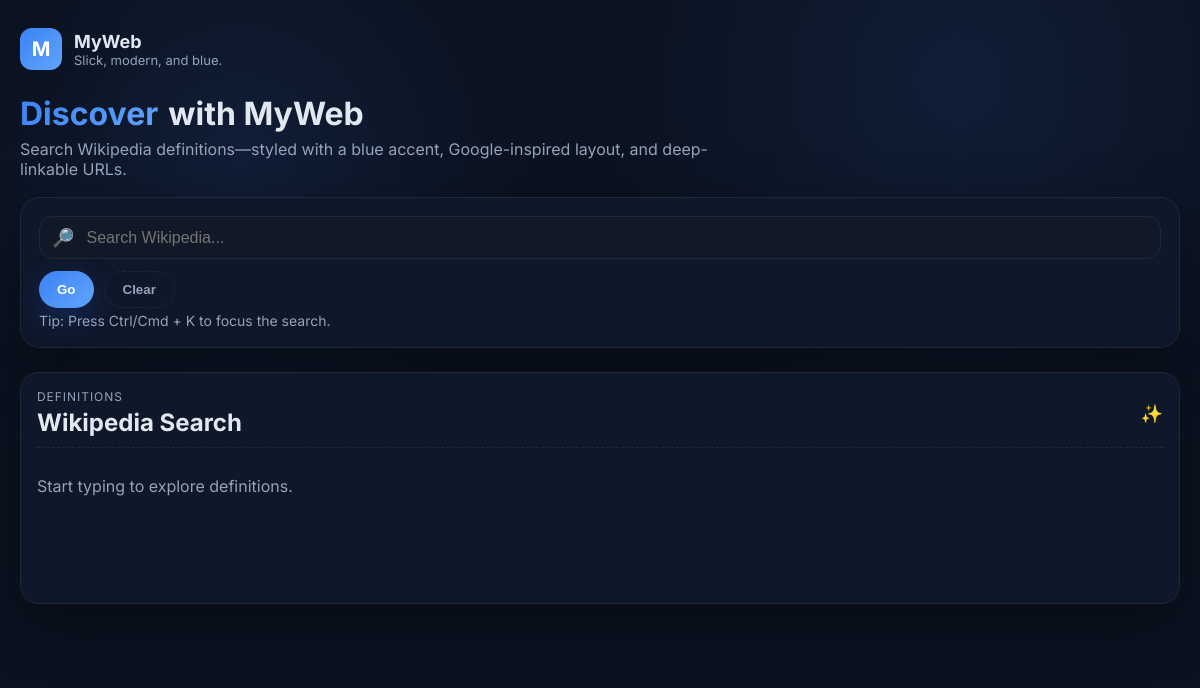
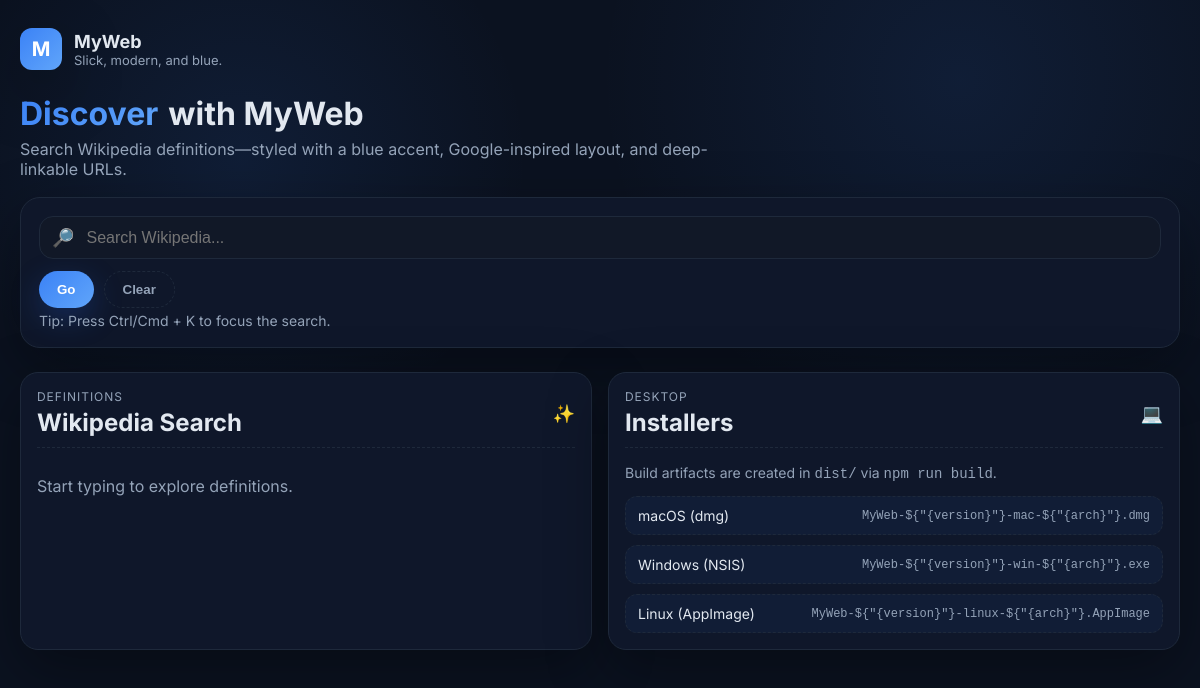
Before and after one commit to MylesYAY/MyWeb2.0, an Electron app: page index.html in a window 1200 px wide. Drawn offline with Linux system fonts and the light colour scheme.

Commit message:
Document installers and expose download info

```diff
--- a/index.html
+++ b/index.html
@@ -59,6 +59,33 @@
             <p>Start typing to explore definitions.</p>
           </div>
         </article>
+
+        <article class="panel" aria-live="polite">
+          <header class="panel-head">
+            <div>
+              <p class="eyebrow">Desktop</p>
+              <h2>Installers</h2>
+            </div>
+            <span class="sparkle">💻</span>
+          </header>
+          <div class="panel-body">
+            <p class="helper">Build artifacts are created in <code>dist/</code> via <code>npm run build</code>.</p>
+            <div class="download-list">
+              <div class="download-item">
+                <span>macOS (dmg)</span>
+                <code>MyWeb-${"{version}"}-mac-${"{arch}"}.dmg</code>
+              </div>
+              <div class="download-item">
+                <span>Windows (NSIS)</span>
+                <code>MyWeb-${"{version}"}-win-${"{arch}"}.exe</code>
+              </div>
+              <div class="download-item">
+                <span>Linux (AppImage)</span>
+                <code>MyWeb-${"{version}"}-linux-${"{arch}"}.AppImage</code>
+              </div>
+            </div>
+          </div>
+        </article>
       </section>
     </main>
   </div>
--- a/package.json
+++ b/package.json
@@ -11,6 +11,7 @@
   "build": {
     "appId": "com.myweb.desktop",
     "productName": "MyWeb",
+    "artifactName": "MyWeb-${version}-${os}-${arch}.${ext}",
     "directories": {
       "output": "dist"
     },
--- a/styles.css
+++ b/styles.css
@@ -272,6 +272,29 @@
   font-weight: 600;
 }
 
+.download-list {
+  display: grid;
+  gap: 10px;
+  margin-top: 8px;
+}
+
+.download-item {
+  display: flex;
+  justify-content: space-between;
+  align-items: center;
+  padding: 10px 12px;
+  border: 1px dashed var(--border);
+  border-radius: 12px;
+  background: rgba(59, 130, 246, 0.06);
+  color: var(--text);
+  font-size: 14px;
+}
+
+.download-item code {
+  color: var(--muted);
+  font-size: 12px;
+}
+
 
 @media (max-width: 640px) {
   .hero-title {
```
Also changed, not shown: packages/INSTALLERS.md (added, +17 -0 lines), README.md.
